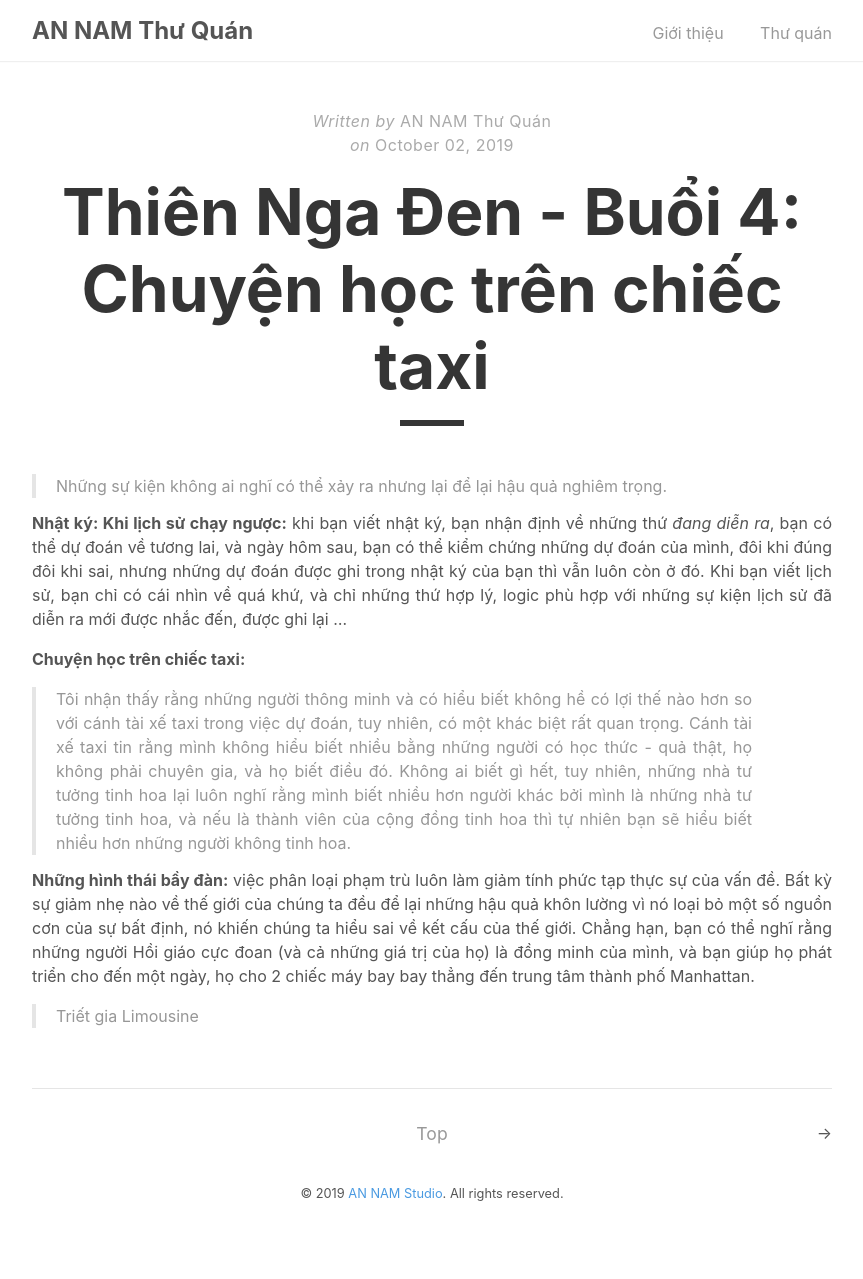
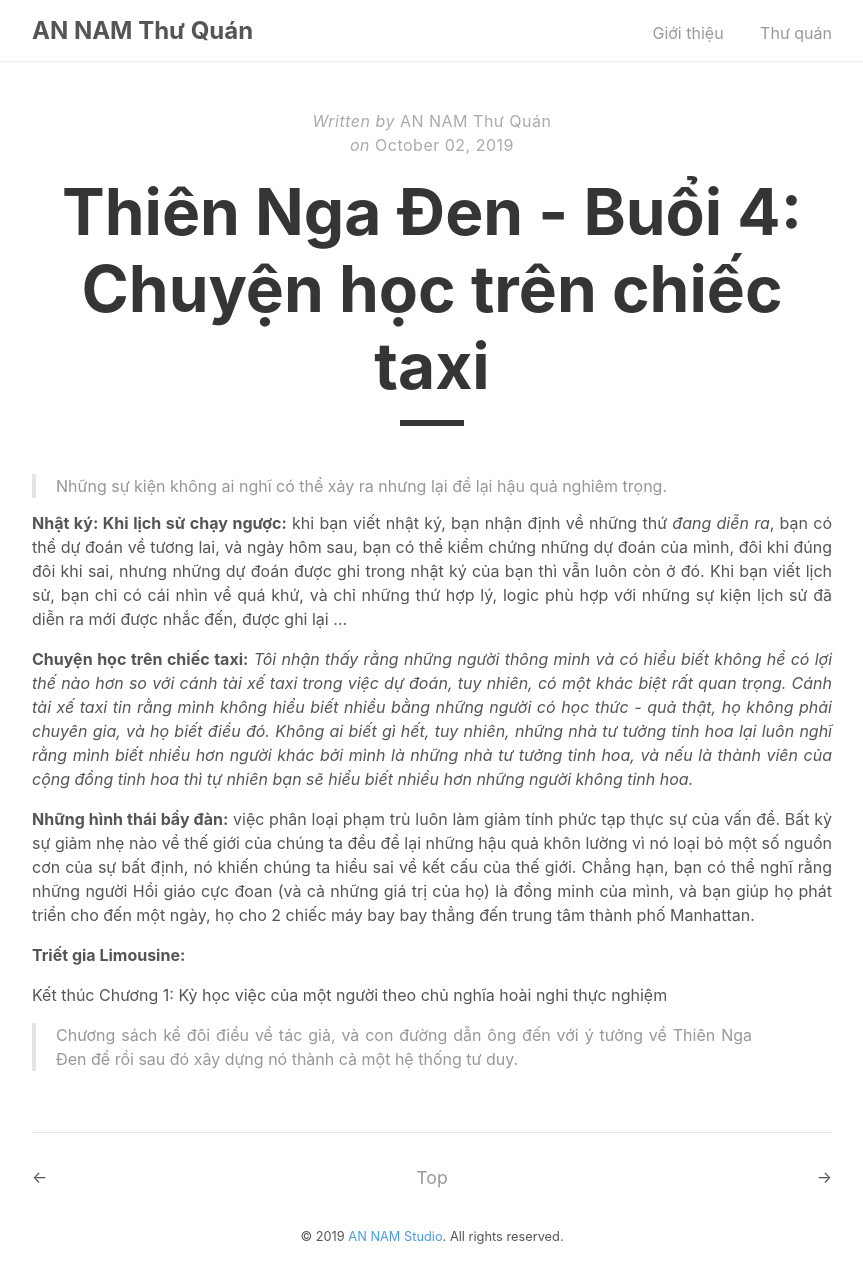
Before and after one commit to AnNamThuQuan/annamthuquan.github.io, a Jekyll site: the page built from _posts/2019-10-02-the-black-swan-p4.md, in a window 1280 px wide. Shown: the whole page, without its empty margins (208-1071 px from the left). Built offline with Jekyll 4.4.1, drawn with Linux system fonts in a browser that asks for light colours; before the commit the page ends 1236 px from its top, so only the background shows below that.

Commit message:
The Black Swan p5

```diff
--- a/_posts/2019-10-02-the-black-swan-p4.md
+++ b/_posts/2019-10-02-the-black-swan-p4.md
@@ -8,9 +8,12 @@ author: "AN NAM Thư Quán"
 
 **Nhật ký: Khi lịch sử chạy ngược:** khi bạn viết nhật ký, bạn nhận định về những thứ *đang diễn ra*, bạn có thể dự đoán về tương lai, và ngày hôm sau, bạn có thể kiểm chứng những dự đoán của mình, đôi khi đúng đôi khi sai, nhưng những dự đoán được ghi trong nhật ký của bạn thì vẫn luôn còn ở đó. Khi bạn viết lịch sử, bạn chỉ có cái nhìn về quá khứ, và chỉ những thứ hợp lý, logic phù hợp với những sự kiện lịch sử đã diễn ra mới được nhắc đến, được ghi lại ...
 
-**Chuyện học trên chiếc taxi:**
-> Tôi nhận thấy rằng những người thông minh và có hiểu biết không hề có lợi thế nào hơn so với cánh tài xế taxi trong việc dự đoán, tuy nhiên, có một khác biệt rất quan trọng. Cánh tài xế taxi tin rằng mình không hiểu biết nhiều bằng những người có học thức - quả thật, họ không phải chuyên gia, và họ biết điều đó. Không ai biết gì hết, tuy nhiên, những nhà tư tưởng tinh hoa lại luôn nghĩ rằng mình biết nhiều hơn người khác bởi mình là những nhà tư tưởng tinh hoa, và nếu là thành viên của cộng đồng tinh hoa thì tự nhiên bạn sẽ hiểu biết nhiều hơn những người không tinh hoa.
+**Chuyện học trên chiếc taxi:** *Tôi nhận thấy rằng những người thông minh và có hiểu biết không hề có lợi thế nào hơn so với cánh tài xế taxi trong việc dự đoán, tuy nhiên, có một khác biệt rất quan trọng. Cánh tài xế taxi tin rằng mình không hiểu biết nhiều bằng những người có học thức - quả thật, họ không phải chuyên gia, và họ biết điều đó. Không ai biết gì hết, tuy nhiên, những nhà tư tưởng tinh hoa lại luôn nghĩ rằng mình biết nhiều hơn người khác bởi mình là những nhà tư tưởng tinh hoa, và nếu là thành viên của cộng đồng tinh hoa thì tự nhiên bạn sẽ hiểu biết nhiều hơn những người không tinh hoa.*
 
 **Những hình thái bầy đàn:** việc phân loại phạm trù luôn làm giảm tính phức tạp thực sự của vấn đề. Bất kỳ sự giảm nhẹ nào về thế giới của chúng ta đều để lại những hậu quả khôn lường vì nó loại bỏ một số nguồn cơn của sự bất định, nó khiến chúng ta hiểu sai về kết cấu của thế giới. Chẳng hạn, bạn có thể nghĩ rằng những người Hồi giáo cực đoan (và cả những giá trị của họ) là đồng minh của mình, và bạn giúp họ phát triển cho đến một ngày, họ cho 2 chiếc máy bay bay thẳng đến trung tâm thành phố Manhattan.
 
-> Triết gia Limousine
+**Triết gia Limousine:**
+
+Kết thúc Chương 1: Kỳ học việc của một người theo chủ nghĩa hoài nghi thực nghiệm
+
+> Chương sách kể đôi điều về tác giả, và con đường dẫn ông đến với ý tưởng về Thiên Nga Đen để rồi sau đó xây dựng nó thành cả một hệ thống tư duy.
```
Also changed, not shown: _posts/2019-10-03-the-black-swan-p5.md (added, +38 -0 lines).
